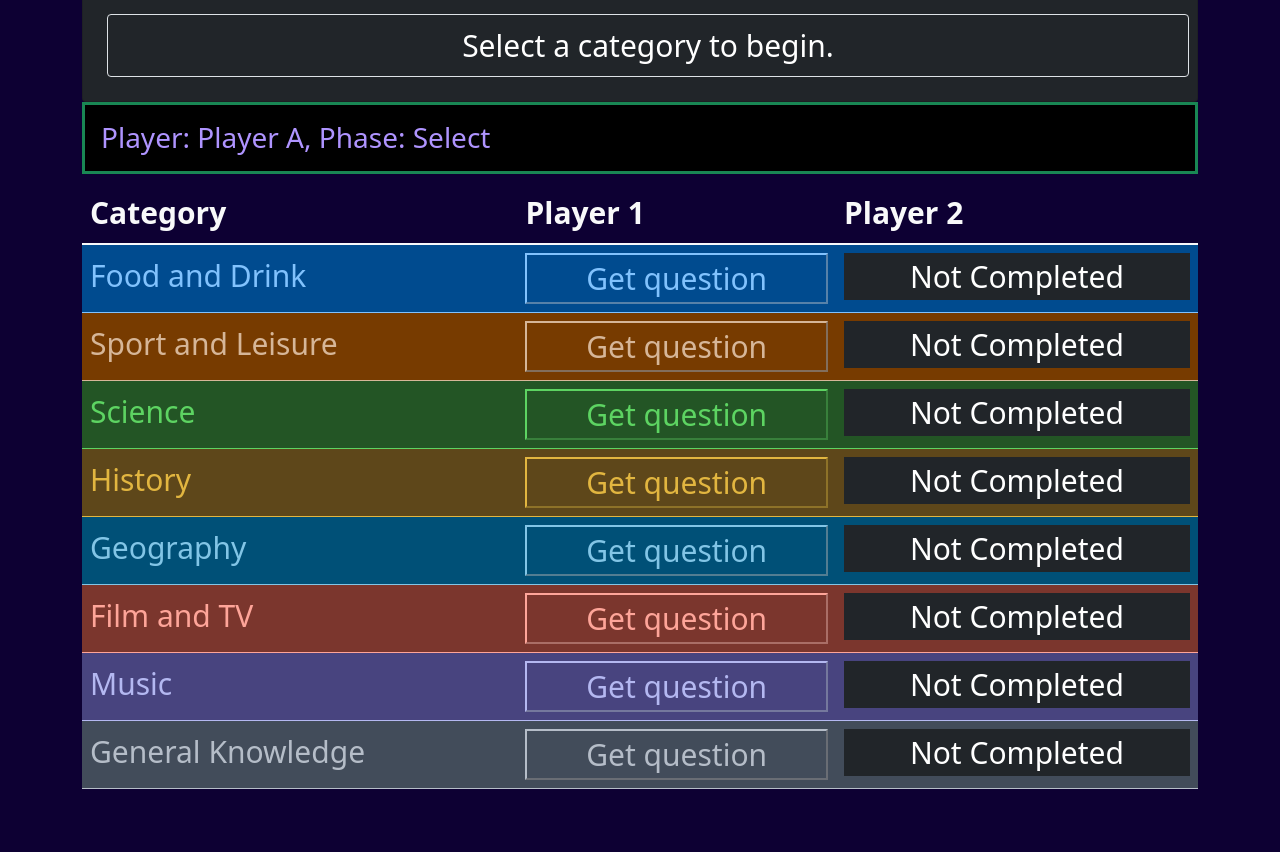
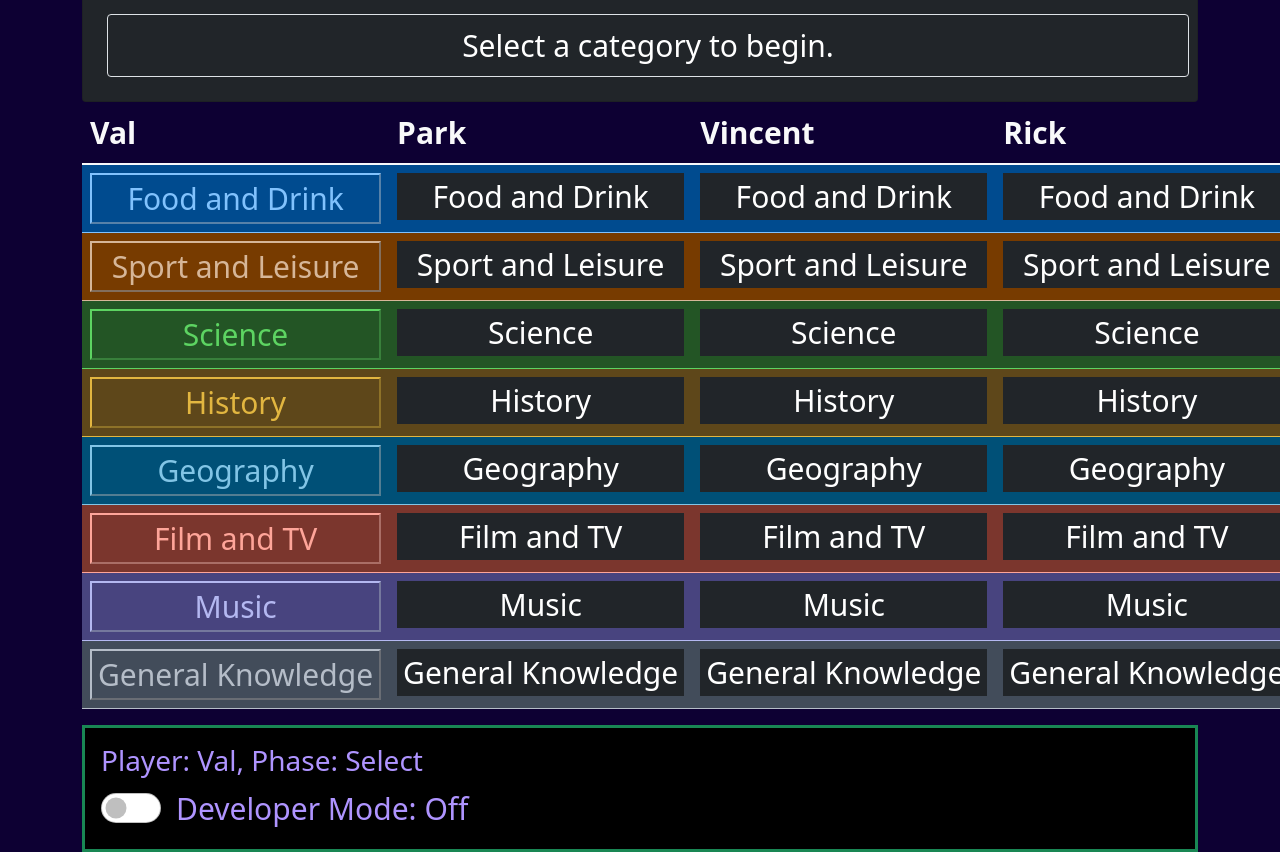
Before and after one commit to vpbasile/trivial-endeavor, a React (Create React App) app: page / in a window 1280 px wide. Shown: the part 633-1485 px from the top of the page. Before the commit the page ends 1438 px from the top, so only its background shows below. Built offline with nearby package versions, Linux system fonts and the light colour scheme.

Commit message:
Button feedback corrected

```diff
--- a/src/App.js
+++ b/src/App.js
@@ -1,6 +1,7 @@
 // https://developer.mozilla.org/en-US/docs/Learn/Tools_and_testing/Client-side_JavaScript_frameworks/React_todo_list_beginning
 
 // The App.js file consists of three main parts: some import statements at the top, the App component in the middle, and an export statement at the bottom. Most React components follow this pattern.
+
 
 // All React components must import the React module.
 import React, { useState } from "react";
@@ -13,8 +14,10 @@ import CategorySelect from './components/CategorySelect';
 import DataDisplay from './components/DataDisplay';
 import ErrorBoundary from './components/ErrorBoundary';
 var players = [
-  { index: 0, name: "Player A", correctCategories: [] },
-  { index: 1, name: "Player B", correctCategories: [] }
+  { index: 0, name: "Val", correctCategories: [] },
+  { index: 1, name: "Park", correctCategories: [] },
+  { index: 2, name: "Vincent", correctCategories: [] },
+  { index: 3, name: "Rick", correctCategories: [] }
 ]
 
 // Initialize the players and their scores
@@ -47,6 +50,7 @@ var players = [
   const categoryList = globals.categoryList;
   const phases = globals.phases;
   // const [currentPlayerIndex, setCurrentPlayerIndex] = useState(0);
+  const [devMode, setDevMode] = useState(false);
   const [guessedState, setGuessedState] = useState(false);
   const [scoreState, setScoreState] = useState(players);
   const [gamePhase, setGamePhase] = useState({ currentPhase: phases[0], currentPlayerIndex: 0 });
@@ -56,9 +60,10 @@ var players = [
     choices: [placeholder, placeholder, placeholder, placeholder],
     correctAnswer: "data.correctAnswer",
     correctIndex: 0,
-      categoryTag: categoryList[0].queryTag
+    categoryTag: categoryList[0].queryTag,
+    guessEntered: ""
   });
-    console.log(`Initial scoreState: ${JSON.stringify(scoreState)}`);
+  // console.log(`Initial scoreState: ${JSON.stringify(scoreState)}`);
 
   // Make the score board
   // console.log(`Category list: ${JSON.stringify(gameState.categoryList)}`);
@@ -84,34 +89,17 @@ var players = [
           </div>
         </ErrorBoundary>
         <ErrorBoundary>
-          <div id="phase-div" className="col">
-            <DataDisplay
-              players={players}
-              scoreState={scoreState} setScoreState={setScoreState}
-              phases={phases}
-              gamePhase={gamePhase} setGamePhase={setGamePhase}
-              // currentPlayerIndex={currentPlayerIndex} setCurrentPlayerIndex={setCurrentPlayerIndex}
-              currentCategory={currentCategory} setCurrentCategory={setCurrentCategory}
-              currentQuestion={currentQuestion} setCurrentQuestion={setCurrentQuestion}
-              guessedState={guessedState} setGuessedState={setGuessedState}
-              categoryList={categoryList}
-            />
-          </div>
-        </ErrorBoundary>
-        <ErrorBoundary>
           <div id="scoreboard-div">
             <table id="scoreboard" className="table text-light">
               <thead>
                 <tr>
-                  <th>Category</th>
-                  <th>Player 1</th>
-                  <th>Player 2</th>
+                  {scoreState.map(player => {return (<th key={player.index}>{player.name}</th>)})}
                 </tr>
               </thead>
               <tbody>
                 {
                   categoryList.map(category => {
-                    if(category.queryTag !== "none"){
+                    if (category.queryTag !== "none") {
                       return (
                         <CategorySelect key={category.key}
                           category={category}
@@ -124,6 +112,7 @@ var players = [
                           currentCategory={currentCategory} setCurrentCategory={setCurrentCategory}
                           currentQuestion={currentQuestion} setCurrentQuestion={setCurrentQuestion}
                           guessedState={guessedState} setGuessedState={setGuessedState}
+                          devMode={devMode}
                         />)
                     }
                   }
@@ -133,6 +122,22 @@ var players = [
             </table>
           </div>
         </ErrorBoundary>
+        <ErrorBoundary>
+          <div id="phase-div" className="col">
+            <DataDisplay
+              players={players}
+              scoreState={scoreState} setScoreState={setScoreState}
+              phases={phases}
+              gamePhase={gamePhase} setGamePhase={setGamePhase}
+              // currentPlayerIndex={currentPlayerIndex} setCurrentPlayerIndex={setCurrentPlayerIndex}
+              currentCategory={currentCategory} setCurrentCategory={setCurrentCategory}
+              currentQuestion={currentQuestion} setCurrentQuestion={setCurrentQuestion}
+              guessedState={guessedState} setGuessedState={setGuessedState}
+              devMode={devMode} setDevMode={setDevMode}
+              categoryList={categoryList}
+            />
+          </div>
+        </ErrorBoundary>
       </div>
     </div>
   );
--- a/src/components/CategorySelect.js
+++ b/src/components/CategorySelect.js
@@ -8,7 +8,7 @@ import React from "react";
 export default function CategorySelect(props) {
 	const categoryList = props.categoryList;
 	const players = props.players;
-	console.log(`Players: ${JSON.stringify(players)}`);
+	// console.log(`Players: ${JSON.stringify(players)}`);
 	const gamePhase = props.gamePhase;
 	const setGamePhase = props.setGamePhase;
 	const category = props.category;
@@ -48,10 +48,10 @@ export default function CategorySelect(props) {
 	function parseReceivedQuestion(data) {
 		console.log(`Parsing question`);
 		// <>! Switch
-		const hideAnswers = true;
+		const hideAnswers = props.devMode;
 		if (hideAnswers) {
 			// Hide the answer data so I don't learn anything while I'm debugging
-			console.log(`Hiding answers`);
+			console.log(`=====Hiding answers=====`);
 			data.correctAnswer = "Correct answer"
 			data.incorrectAnswers = ["Incorrect answer 1", "Incorrect answer 2", "Incorrect answer 3"]
 		}
@@ -103,6 +103,8 @@ export default function CategorySelect(props) {
 	}
 
 	// Enhancement: Only query the api at the beginning of the game and when the player requests a category that we've run out of questions for
+	const colorButton = ``
+	const darkButton = `${cssClass.replace("cat-", "text-")} text-wrap btn-dark border-0`
 
 	// <> Build the buttons
 	const playerColumns = players.map((player, index) => {
@@ -110,7 +112,7 @@ export default function CategorySelect(props) {
 		if (player.correctCategories.includes(category.queryTag)) {
 			// If the player has already completed this category, show the category as completed
 			return (<td key={index}>
-				<input className={`${cssClass} border-0`} type="button" value={`Complete!`} disabled={true} /></td>);
+				<input className={`${cssClass} border-0`} type="button" value={`-!!!-Complete-!!!-`} disabled={true} /></td>);
 
 		} else {
 			// Else,
@@ -119,13 +121,13 @@ export default function CategorySelect(props) {
 				return (
 					<td key={index}>
 						{/* <input className='cssClass' type="button" value="New Question" onClick={() => newQuestion(index, category)} /> */}
-						<input className={cssClass} type="button" value={`Get question`} onClick={() => newQuestion(player.index, category)} />
+						<input className={cssClass} type="button" value={category.title} onClick={() => newQuestion(player.index, category)} />
 					</td>);
 			}
 			// // Else, show the category as not completed
 			else {
 				return (<td key={index}>
-					<input className={`${cssClass.replace("cat-", "text-")} btn-dark border-0`} type="button" value={`Not Completed`} disabled={true} />
+					<input className={`${cssClass.replace("cat-", "text-")} btn-dark border-0`} type="button" value={category.title} disabled={true} />
 				</td>);
 			}
 		}
@@ -134,7 +136,7 @@ export default function CategorySelect(props) {
 	// Return the category row
 	return (
 		<tr className={cssClass}>
-			<td>{category.title}</td>
+			{/* <td>{category.title}</td> */}
 			{playerColumns}
 		</tr>
 	);
--- a/src/components/DataDisplay.js
+++ b/src/components/DataDisplay.js
@@ -5,9 +5,25 @@ export default function DataDisplay(props) {
 	const currentPlayerIndex = gamePhase.currentPlayerIndex;
 	const currentPlayer = players[currentPlayerIndex];
 	// console.log(`currentPlayer = ${JSON.stringify(currentPlayer)}`);
+	function toggleDevMode() { props.setDevMode(!props.devMode) }
+	function devModeText() {
+		if (props.devMode) {
+			return "Developer Mode: On";
+		} else {
+			return "Developer Mode: Off";
+		}
+	}
 	return (
-		<h3 className="border border-success w-100 border-3 bg-black p-3">
-			Player: {currentPlayer.name}, Phase: {gamePhase.currentPhase.title}
-		</h3>
+		<div className="border border-success w-100 border-3 bg-black p-3">
+			<h3>Player: {currentPlayer.name}, Phase: {gamePhase.currentPhase.title}</h3>
+			<div className="form-check form-switch">
+				<input className="form-check-input" type="checkbox" role="switch" id="flexSwitchCheckDefault" defaultChecked={props.devMode} onClick={toggleDevMode}/>
+					<label className="form-check-label" htmlFor="flexSwitchCheckDefault" >{devModeText()}</label>
+			</div>
+			{/* <div>
+				<input type="text" className="rounded p-2 m-2 border w-100 bg-dark text-succcess" id="newPlayerText" value={"Add player"}/>
+
+			</div> */}
+		</div>
 	)
 }
--- a/src/components/Question.js
+++ b/src/components/Question.js
@@ -24,6 +24,9 @@ export default function Question(props) {
 		currentPlayerIndex = gamePhase.currentPlayerIndex;
 		const currentPlayer = players[currentPlayerIndex];
 		console.log(`${currentPlayer.name} guesses ${guess}`);
+		var tempQuestionState = props.currentQuestion
+		tempQuestionState.guessEntered = guess
+		setCurrentQuestion(tempQuestionState)
 		setGamePhase({
 			currentPhase: props.phases.find(phase => phase.title === "Answer"),
 			currentPlayerIndex: currentPlayerIndex
@@ -34,6 +37,7 @@ export default function Question(props) {
 			// If the player guessed correctly, add questionCategoryTag to the player's score
 			console.log(`Correct! ${currentPlayer.name} has completed the ${questionCategory.title} category`);
 			let winCheck=updatedScore(currentPlayerIndex, questionCategoryTag);
+			console.log(`${currentPlayer.name}'s score: ${JSON.stringify(winCheck)}`);
 			// if(winCheck>7){
 			// 	// This play
 			// }
@@ -48,7 +52,7 @@ export default function Question(props) {
 			currentPhase: props.phases.find(phase => phase.title === "Select"),
 			currentPlayerIndex: nextPlayerIndex
 		})
-		console.log(`============ Now it is ${players[nextPlayerIndex].name}'s turn.`);
+		console.log(`============ <> Now it is ${players[nextPlayerIndex].name}'s turn <> ============`);
 	}
 
 	function updatedScore(playerIndex, categoryTag) {
@@ -79,15 +83,15 @@ export default function Question(props) {
 
 	const answerButtons = choices.map((choice) => {
 		// Generic gray button class
-		let classes = "rounded p-2 m-2 border w-100 btn"
+		let classes = " text-wrap rounded p-2 m-2 border w-100 btn"
 		if (props.guessedState) {
 			// Guess has been entered, so set the classes to show which button was correct
 			if (buttonIndex === currentQuestion.correctIndex) {
 				classes += " btn-success";
-			// } else if(buttonIndex === ) {
-				//The guess was wrong so turn the button red
-				// classes += " btn-danger";
-			}
+			} else if(buttonIndex === currentQuestion.guessEntered) {
+				// The guess was wrong so turn the button red
+				classes += " btn-danger";
+			} else { classes += " btn-dark"; }
 			// Guess has not been entered, so all buttons get the same class
 		} else { classes += " btn-dark"; }
 		return (
```
Lines whose indentation alone changed are shown as unchanged.
